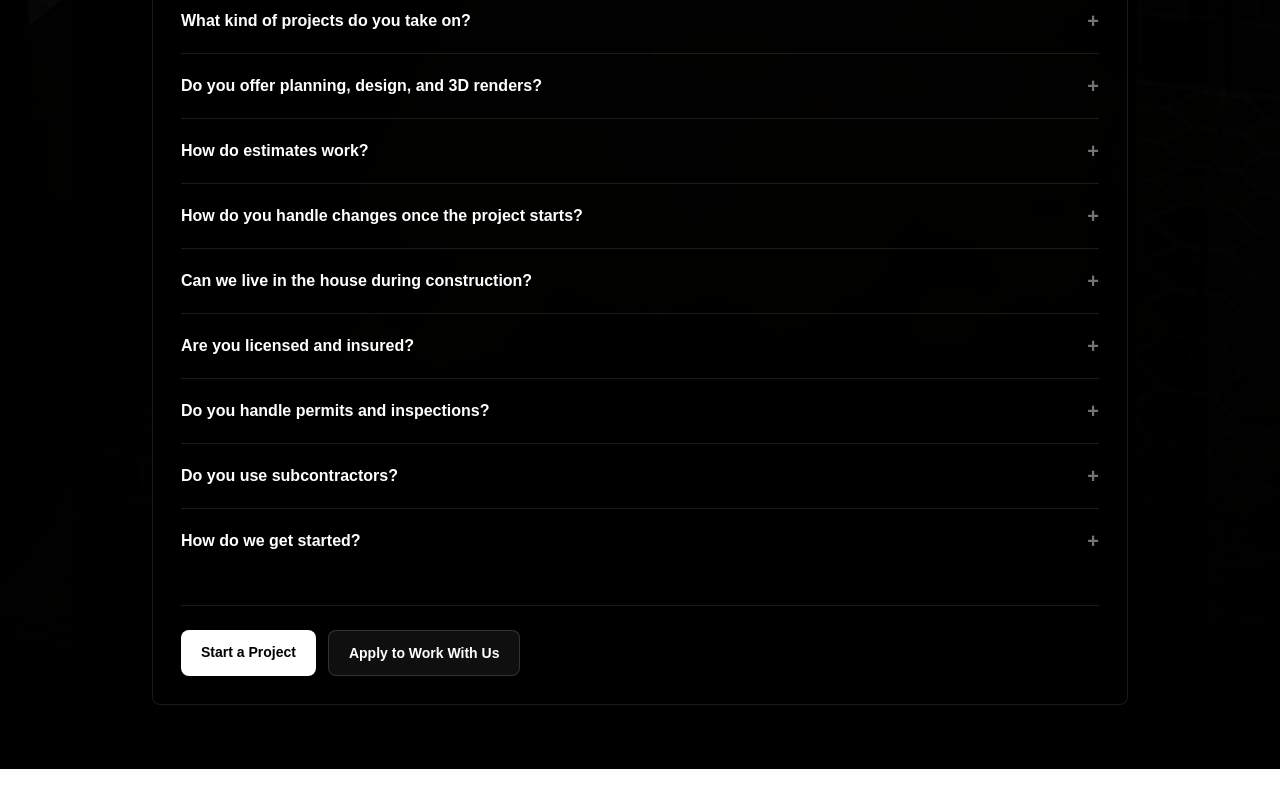
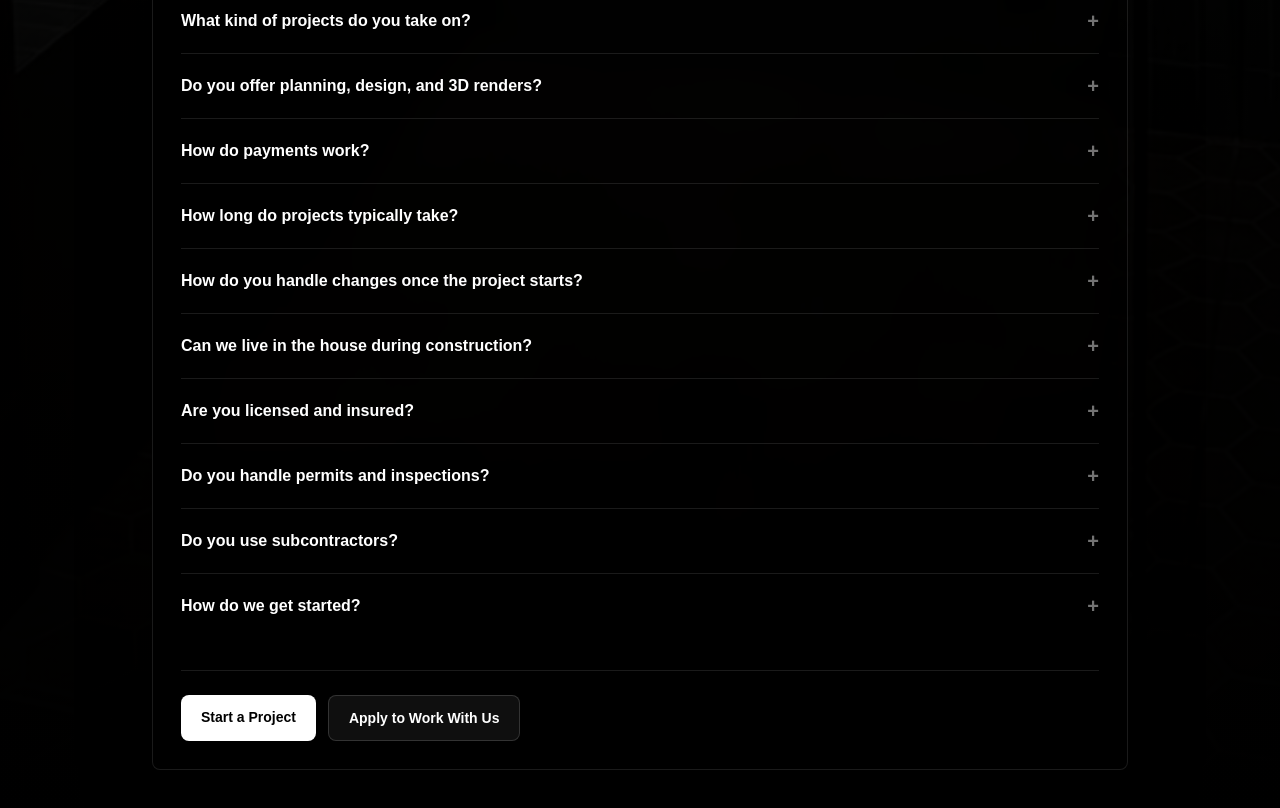
Before and after one commit to groovybuilds/website, a Next.js app: page /faq in a window 1280 px wide. Shown: the part 2160-2968 px from the top of the page. Before the commit the page ends 2929 px from the top, so only its background shows below. Built offline with nearby package versions, Linux system fonts and the light colour scheme.

Commit message:
Update FAQ payments and timeline answers

```diff
--- a/app/faq/page.tsx
+++ b/app/faq/page.tsx
@@ -57,9 +57,14 @@ const faqs = [
       "Yes! Groovy Builds is a full-service Design-Build company and would be happy to assist you throughout the planning, design, and construction process. We offer space planning, finish selection guidance, and photorealistic 3D renderings to help visualize your project before construction begins. Whether you already have a clear vision or need help developing one, we’re here to guide the process from concept to completion.",
   },
   {
-    question: "How do estimates work?",
+    question: "How do payments work?",
     answer:
-      "A real estimate depends on scope. Size, finishes, site conditions, and material choices all affect the number. We try to be clear about what’s included, what’s not included, and where allowances or unknowns may exist.",
+      "Payment schedules vary depending on project size and scope, but most projects are broken into phases with progress payments throughout construction. An initial deposit is typically required to secure scheduling, begin planning, and cover early material and administrative costs. Larger projects are commonly structured around milestones such as demolition, rough-ins, tile installation, cabinetry, or completion of major phases of work. Any allowances or selection upgrades are reconciled as final decisions are made during the project. We aim to keep the payment process straightforward and transparent, with clear communication regarding upcoming invoices, selections, and project costs throughout construction.",
+  },
+  {
+    question: "How long do projects typically take?",
+    answer:
+      "Project timelines depend on scope, material lead times, existing conditions, permitting, and the overall level of finish involved. Most bathroom remodels are completed within approximately 4–8 weeks of active construction once materials and selections are finalized. Kitchens and larger interior remodels often require 6–12+ weeks depending on cabinetry, layout modifications, inspections, and overall project complexity. Additions and larger-scale renovations can vary significantly in timeline due to structural work, permitting, engineering, utility coordination, and design complexity. Because of this, we typically do not provide timeline estimates for additions until we have a clear understanding of the project scope and existing conditions. Before construction begins, we review the anticipated schedule, project phases, and sequencing so expectations are clear from the start.",
   },
   {
     question: "How do you handle changes once the project starts?",
```
